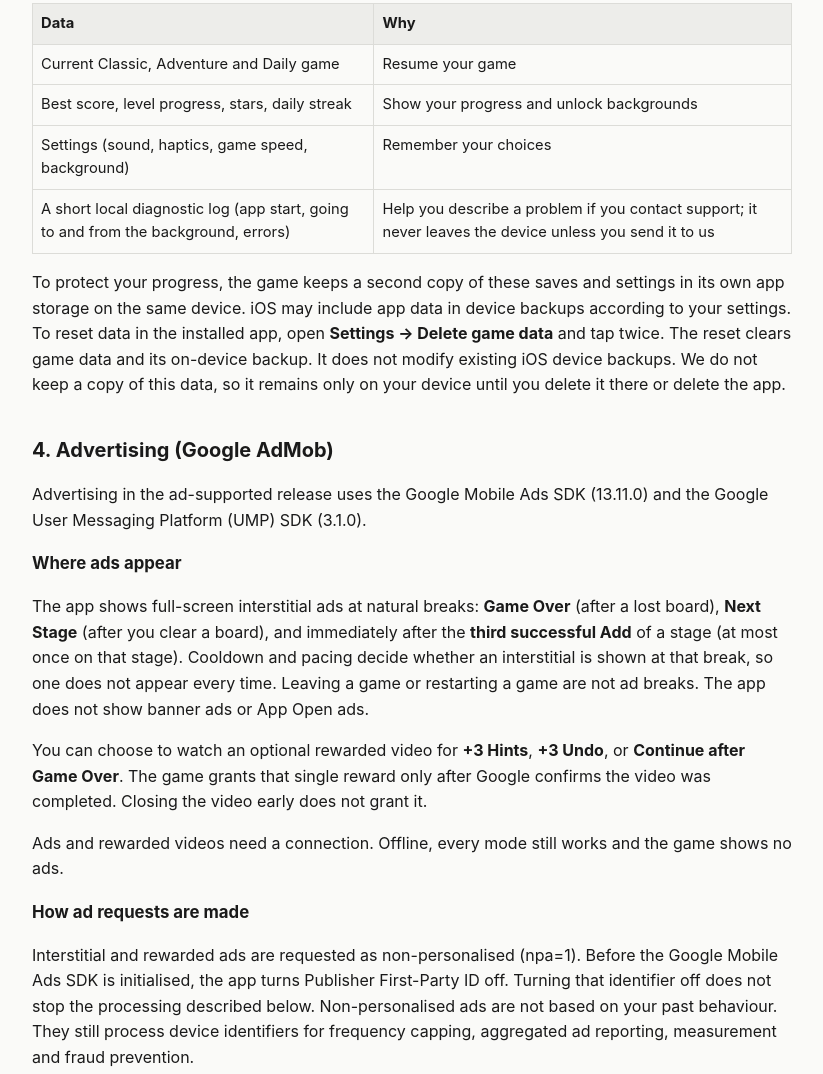
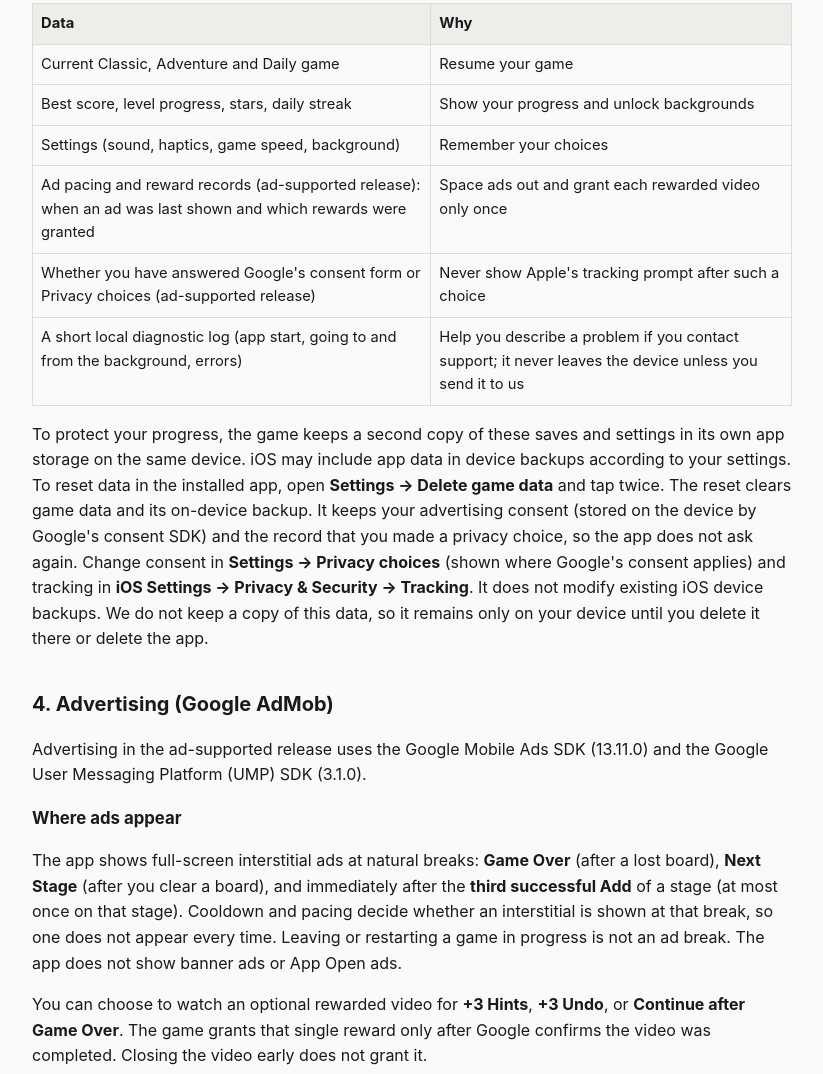
Before and after one commit to filipdrottshag3/neon-blocks-legal, a plain HTML site: page number-match-10/privacy/index.html in a window 1280 px wide. Shown: the part 916-1990 px from the top of the page, without its empty margins (228-1051 px from the left). Drawn offline with Linux system fonts and the light colour scheme.

Commit message:
Number Match: 10 legal pages: final for publication
- remove noindex from the privacy and support pages
- Last updated: 25 November 2026 (planned publication date; change that one line if published later)
- data table: ad pacing and reward records, and the recorded privacy choice (ad-supported release)
- Delete game data keeps consent and the privacy-choice record (matches the app)
- 'leaving or restarting a game in progress' is not an ad break (a lost board's Restart is Game Over)

Only Number Match: 10 pages change. Not published: this branch does not target main.

Co-Authored-By: Claude Opus 5.5 <noreply@anthropic.com>
Claude-Session: https://claude.ai/code/session_01PjA3FpS9RHmd4wYbJkQzEY

```diff
--- a/number-match-10/privacy/index.html
+++ b/number-match-10/privacy/index.html
@@ -3,18 +3,11 @@
 <head>
 <meta charset="utf-8">
 <meta name="viewport" content="width=device-width, initial-scale=1">
-<meta name="robots" content="noindex">
 <!--
-  PREPARED FOR THE AD-SUPPORTED iOS RELEASE (Option B). These pages are unpublished.
-  Do not merge this branch to main, and do not publish the pages, before that release is ready to go live.
-  GitHub Pages builds from main only.
-  When the ad-supported release is ready to go live, and only then, update both of the following together:
-  1. FILIP'S CHOICE — effective date: replace [[RELEASE DATE of the ad-supported version]] in the
-     visible "Last updated" line of this file with the calendar date these pages are published
-     (the GitHub Pages publish date). Recommendation: use that publish date, written in English
-     as "D Month YYYY". Do not invent or pre-fill a date before the pages go live. The visible
-     line stays a placeholder until then.
-  2. Remove <meta name="robots" content="noindex"> from this file and from number-match-10/support/index.html.
+  AD-SUPPORTED iOS RELEASE of Number Match: 10 (Option B), final text, ready to publish.
+  GitHub Pages builds from main only: these pages go live when this text reaches main.
+  The "Last updated" date in number-match-10/privacy/index.html is the planned publication date.
+  If the pages are published on a later day, change that one line to the actual publication date.
 -->
 <title>Number Match: 10 — Privacy Policy</title>
 <meta name="description" content="How the ad-supported iOS release of Number Match: 10 handles game data, advertising and privacy.">
@@ -41,7 +34,7 @@ table.wide td::before{content:attr(data-label);display:block;color:var(--muted);
 <body><main>
 <nav aria-label="Number Match: 10"><a href="/number-match-10/support/">Support</a><a href="/number-match-10/privacy/">Privacy Policy</a></nav>
 <h1>Privacy Policy — Number Match: 10</h1>
-<p>Last updated: [[RELEASE DATE of the ad-supported version]]</p>
+<p>Last updated: 25 November 2026</p>
 <h2>1. Who we are</h2>
 <p>Filip Drottshage, operating as ValleyTale Studios in Sweden, is the data controller for Number Match: 10 on iOS. For privacy questions, email <a href="mailto:valleytalestudios@gmail.com">valleytalestudios@gmail.com</a>.</p>
 <h2>2. Summary</h2>
@@ -57,14 +50,16 @@ table.wide td::before{content:attr(data-label);display:block;color:var(--muted);
 <tr><td>Current Classic, Adventure and Daily game</td><td>Resume your game</td></tr>
 <tr><td>Best score, level progress, stars, daily streak</td><td>Show your progress and unlock backgrounds</td></tr>
 <tr><td>Settings (sound, haptics, game speed, background)</td><td>Remember your choices</td></tr>
+<tr><td>Ad pacing and reward records (ad-supported release): when an ad was last shown and which rewards were granted</td><td>Space ads out and grant each rewarded video only once</td></tr>
+<tr><td>Whether you have answered Google's consent form or Privacy choices (ad-supported release)</td><td>Never show Apple's tracking prompt after such a choice</td></tr>
 <tr><td>A short local diagnostic log (app start, going to and from the background, errors)</td><td>Help you describe a problem if you contact support; it never leaves the device unless you send it to us</td></tr>
 </tbody>
 </table>
-<p>To protect your progress, the game keeps a second copy of these saves and settings in its own app storage on the same device. iOS may include app data in device backups according to your settings. To reset data in the installed app, open <strong>Settings → Delete game data</strong> and tap twice. The reset clears game data and its on-device backup. It does not modify existing iOS device backups. We do not keep a copy of this data, so it remains only on your device until you delete it there or delete the app.</p>
+<p>To protect your progress, the game keeps a second copy of these saves and settings in its own app storage on the same device. iOS may include app data in device backups according to your settings. To reset data in the installed app, open <strong>Settings → Delete game data</strong> and tap twice. The reset clears game data and its on-device backup. It keeps your advertising consent (stored on the device by Google's consent SDK) and the record that you made a privacy choice, so the app does not ask again. Change consent in <strong>Settings → Privacy choices</strong> (shown where Google's consent applies) and tracking in <strong>iOS Settings → Privacy &amp; Security → Tracking</strong>. It does not modify existing iOS device backups. We do not keep a copy of this data, so it remains only on your device until you delete it there or delete the app.</p>
 <h2>4. Advertising (Google AdMob)</h2>
 <p>Advertising in the ad-supported release uses the Google Mobile Ads SDK (13.11.0) and the Google User Messaging Platform (UMP) SDK (3.1.0).</p>
 <h3>Where ads appear</h3>
-<p>The app shows full-screen interstitial ads at natural breaks: <strong>Game Over</strong> (after a lost board), <strong>Next Stage</strong> (after you clear a board), and immediately after the <strong>third successful Add</strong> of a stage (at most once on that stage). Cooldown and pacing decide whether an interstitial is shown at that break, so one does not appear every time. Leaving a game or restarting a game are not ad breaks. The app does not show banner ads or App Open ads.</p>
+<p>The app shows full-screen interstitial ads at natural breaks: <strong>Game Over</strong> (after a lost board), <strong>Next Stage</strong> (after you clear a board), and immediately after the <strong>third successful Add</strong> of a stage (at most once on that stage). Cooldown and pacing decide whether an interstitial is shown at that break, so one does not appear every time. Leaving or restarting a game in progress is not an ad break. The app does not show banner ads or App Open ads.</p>
 <p>You can choose to watch an optional rewarded video for <strong>+3 Hints</strong>, <strong>+3 Undo</strong>, or <strong>Continue after Game Over</strong>. The game grants that single reward only after Google confirms the video was completed. Closing the video early does not grant it.</p>
 <p>Ads and rewarded videos need a connection. Offline, every mode still works and the game shows no ads.</p>
 <h3>How ad requests are made</h3>
```
Also changed, not shown: number-match-10/support/index.html (+4 -10 lines).
